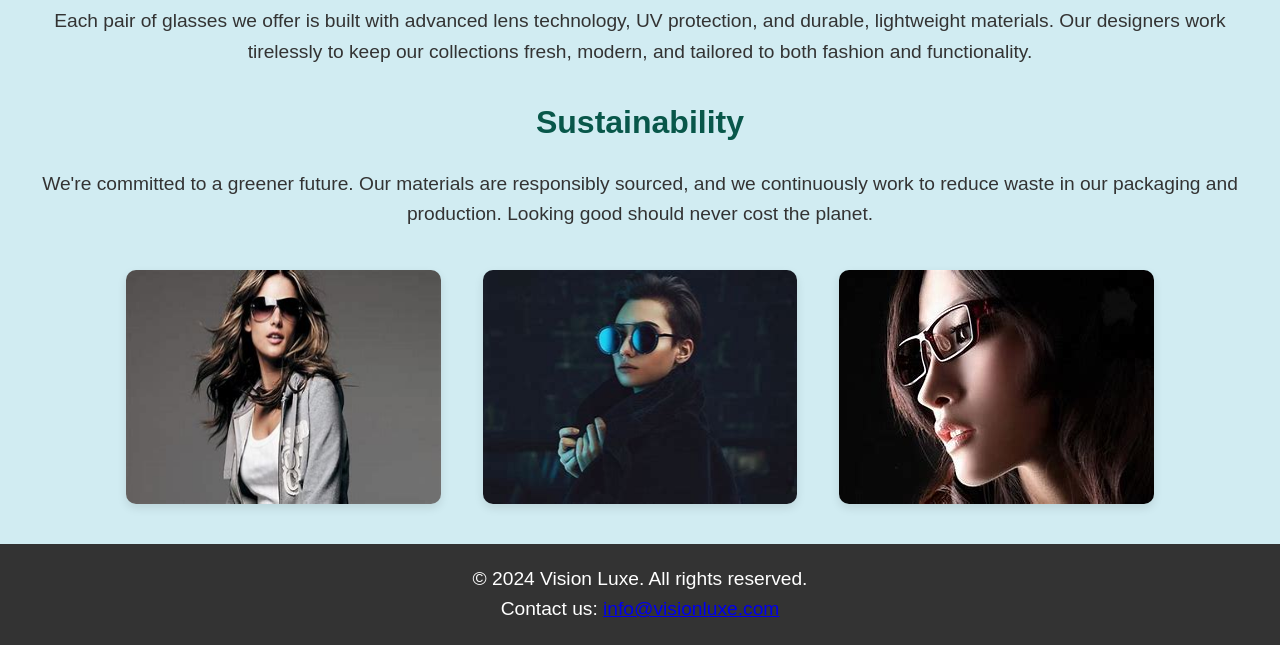
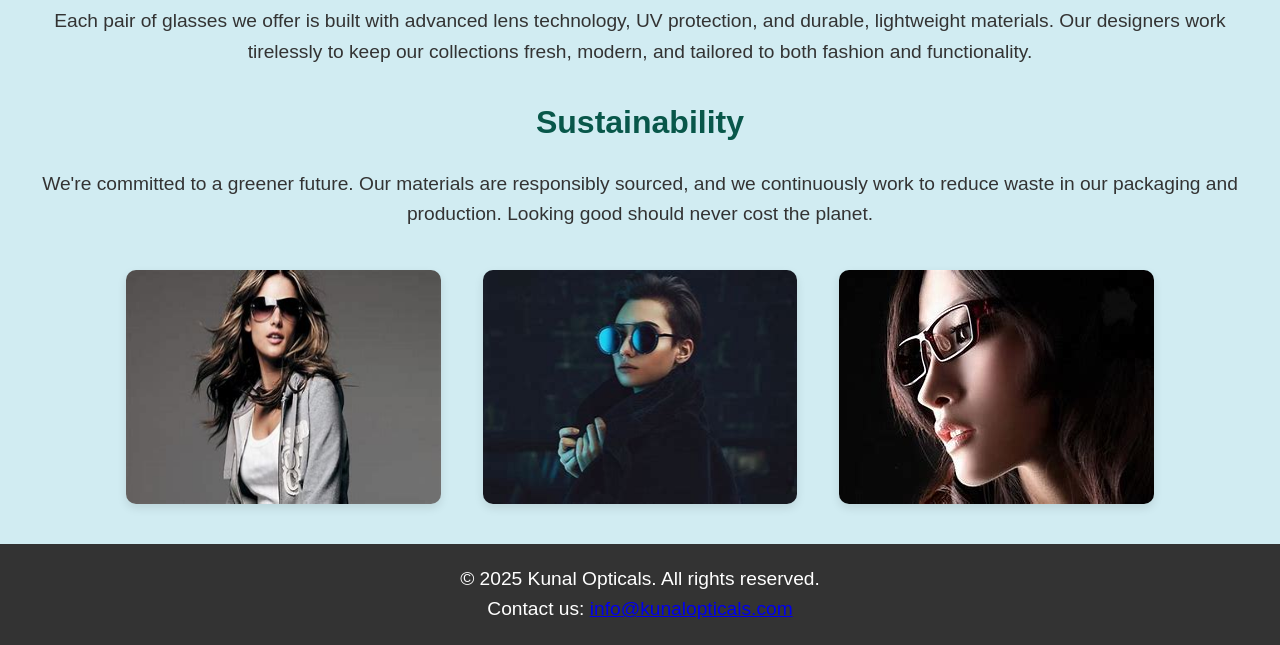
Before and after one commit to Kunal-kun/css-main-project-kunal, a plain HTML site: page Main-project-css-kunal/about.html in a window 1280 px wide. Shown: the part 706-1351 px from the top of the page. Drawn offline with Linux system fonts and the light colour scheme.

Commit message:
about.html

```diff
--- a/Main-project-css-kunal/about.html
+++ b/Main-project-css-kunal/about.html
@@ -81,9 +81,10 @@
         </section>
     </main>
 
-    <footer>
-        <p>&copy; 2024 Vision Luxe. All rights reserved.</p>
-        <p>Contact us: <a href="mailto:info@visionluxe.com">info@visionluxe.com</a></p>
+      <!-- footer -->
+      <footer>
+        <p>&copy; 2025 Kunal Opticals. All rights reserved.</p>
+        <p>Contact us: <a href="mailto:info@kunalopticals.com">info@kunalopticals.com</a></p>
     </footer>
 </body>
 </html>
```
